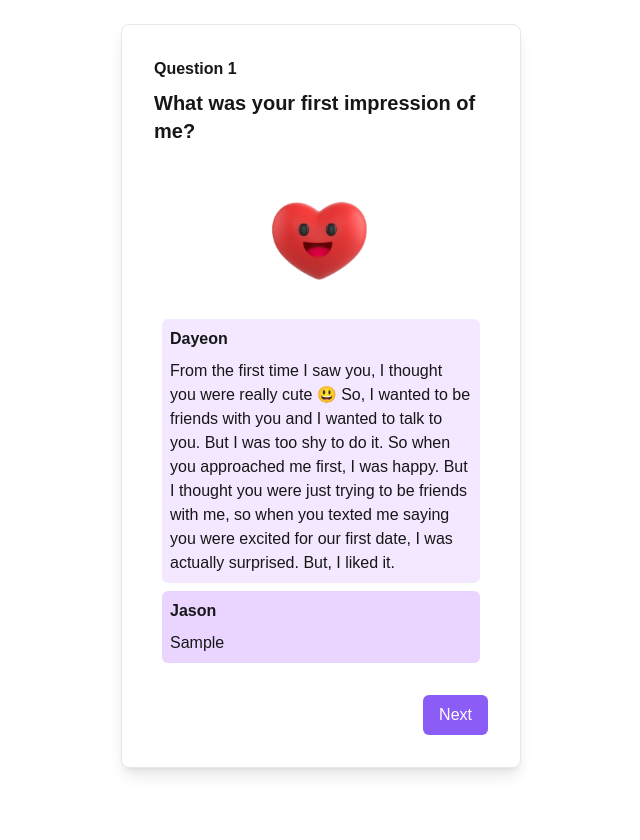
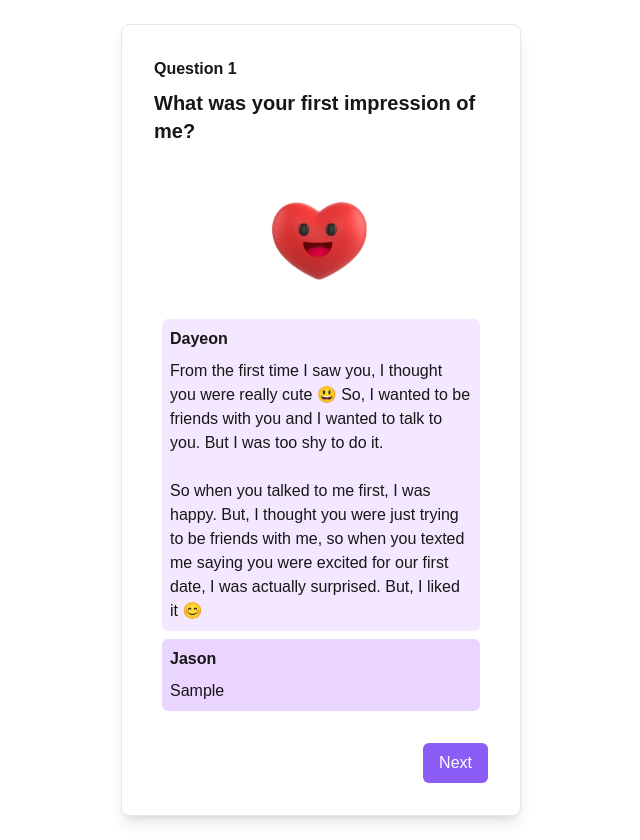
Before and after one commit to manyyeon/love-qna, a Next.js app: page /love-qna in a window 1280 px wide. Both pictures are taken after typing "Sample" into the empty fields and a click on the button "Submit". Shown: the whole page, without its empty margins (319-959 px from the left). Before the commit the page ends 800 px from the top, so only its background shows below. Built offline with nearby package versions, Linux system fonts and the light colour scheme.

Commit message:
💥 Update texts and white space

```diff
--- a/app/love-qna/page.tsx
+++ b/app/love-qna/page.tsx
@@ -9,23 +9,21 @@ import { motion } from "framer-motion";
 const questions = [
   {
     question: "What was your first impression of me?",
-    myAnswer:
-      "From the first time I saw you, I thought you were really cute 😃 So, I wanted to be friends with you and I wanted to talk to you. But I was too shy to do it. So when you approached me first, I was happy. But I thought you were just trying to be friends with me, so when you texted me saying you were excited for our first date, I was actually surprised. But, I liked it.",
+    myAnswer: `From the first time I saw you, I thought you were really cute 😃 So, I wanted to be friends with you and I wanted to talk to you. But I was too shy to do it.
+      \nSo when you talked to me first, I was happy. But, I thought you were just trying to be friends with me, so when you texted me saying you were excited for our first date, I was actually surprised. But, I liked it 😊`,
   },
   {
     question: "When do you think I look cute?",
-    myAnswer:
-      "When you speak Korean, you are so cute. Also, when you look at me with affectionate eyes, and when you excitedly explain something to me with so much enthusiasm.",
+    myAnswer: `When you speak Korean, you are so cute! 😊 Also, when you look at me with loving eyes, and when you excitedly explain something to me.`,
   },
   {
     question: "What kind of dates do you like?",
-    myAnswer:
-      "I had so much fun going climbing with you, and I also enjoyed skateboarding together. Grocery shopping and cooking together was really fun too. Watching Netflix with you is great, and I love going thrifting and playing GeoGuessr with you. Studying together at the library is nice, and even just taking a walk around campus with you makes me happy. No matter what we do, I love how we always have lots of conversations. I really enjoy talking—whether it’s casual daily chats or deep conversations. And when I’m with you, we always talk a lot no matter what we’re doing, which makes me really happy.",
+    myAnswer: `I had so much fun going rock climbing with you, and I also enjoyed skateboarding together. Grocery shopping and cooking together was really fun, too. Watching Netflix with you is great, and I love going thrifting and playing GeoGuessr with you. Studying together at the library is nice, and even just taking a walk around campus with you makes me happy.\n\nNo matter what we do, I love how we always have lots of conversations. I really enjoy having a conversation with you from casual daily chats to deep conversations :) I feel comfortable and happy when I’m with you.`,
   },
   {
     question: "What’s a moment I did something that really touched you?",
     myAnswer:
-      "I was really touched when you practiced speaking Korean for me. You weren’t originally interested in Korea, and you didn’t have any Korean friends before, so the fact that you made the effort to learn it just for me meant so much to me. I was really grateful, and it truly moved my heart.",
+      "I was really touched when you practiced speaking Korean for me. You weren’t originally interested in Korea, and you didn’t have any Korean friends before, so the fact that you made the effort to learn it just for me meant so much to me. I was really grateful, and it truly moved my heart 😉",
   },
 ];
 
@@ -86,11 +84,15 @@ export default function LoveQnA() {
                   </div>
                   <div className="mb-2 p-2 bg-purple-100 rounded-md">
                     <div className="mb-2 font-bold">Dayeon</div>
-                    <div>{questions[currentIndex].myAnswer}</div>
+                    <div className="text-wrap whitespace-pre">
+                      {questions[currentIndex].myAnswer}
+                    </div>
                   </div>
                   <div className="mb-2 p-2 bg-purple-200 rounded-md">
                     <div className="mb-2 font-bold">Jason</div>
-                    <div>{answers[currentIndex]}</div>
+                    <div className="text-wrap whitespace-pre">
+                      {answers[currentIndex]}
+                    </div>
                   </div>
                 </div>
               )}
```
